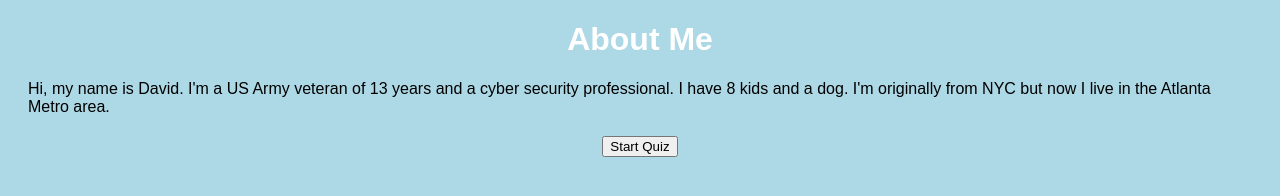
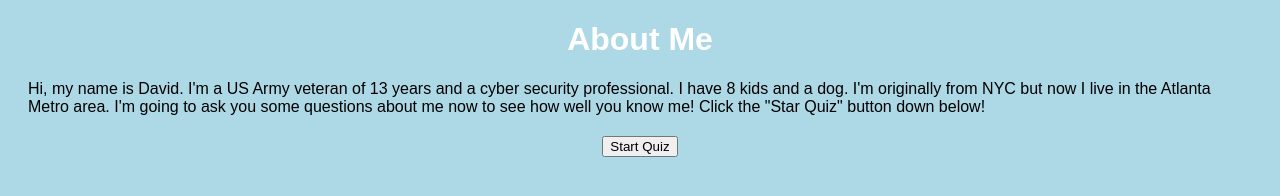
Before and after one commit to TheSecurityLead/201_Lab_02, a plain HTML site: page index.html in a window 1280 px wide. Drawn offline with Linux system fonts and the light colour scheme.

Commit message:
Update index.html

```diff
--- a/index.html
+++ b/index.html
@@ -25,7 +25,8 @@
 </head>
 <body>
     <h1>About Me</h1>
-    <p>Hi, my name is David. I'm a US Army veteran of 13 years and a cyber security professional. I have 8 kids and a dog. I'm originally from NYC but now I live in the Atlanta Metro area.</p>
+    <p>Hi, my name is David. I'm a US Army veteran of 13 years and a cyber security professional. I have 8 kids and a dog. I'm originally from NYC but now I live in the Atlanta Metro area.
+    I'm going to ask you some questions about me now to see how well you know me! Click the "Star Quiz" button down below!</p>
     <button id="start">Start Quiz</button>
     <div id="quiz">
         <p>Let’s see how well you know me. Answer the following yes or no questions by typing y/n or yes/no in the input box. Be careful, the answers are case sensitive.</p>
```
